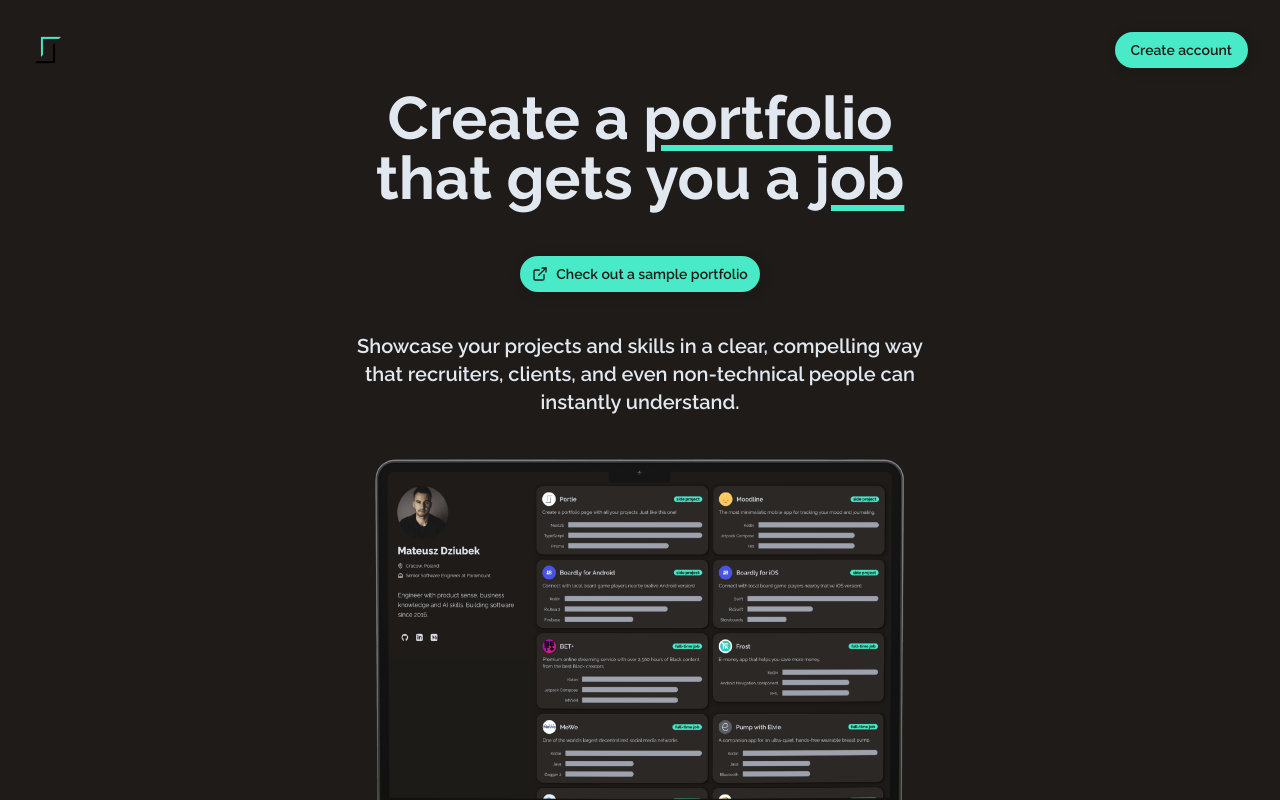
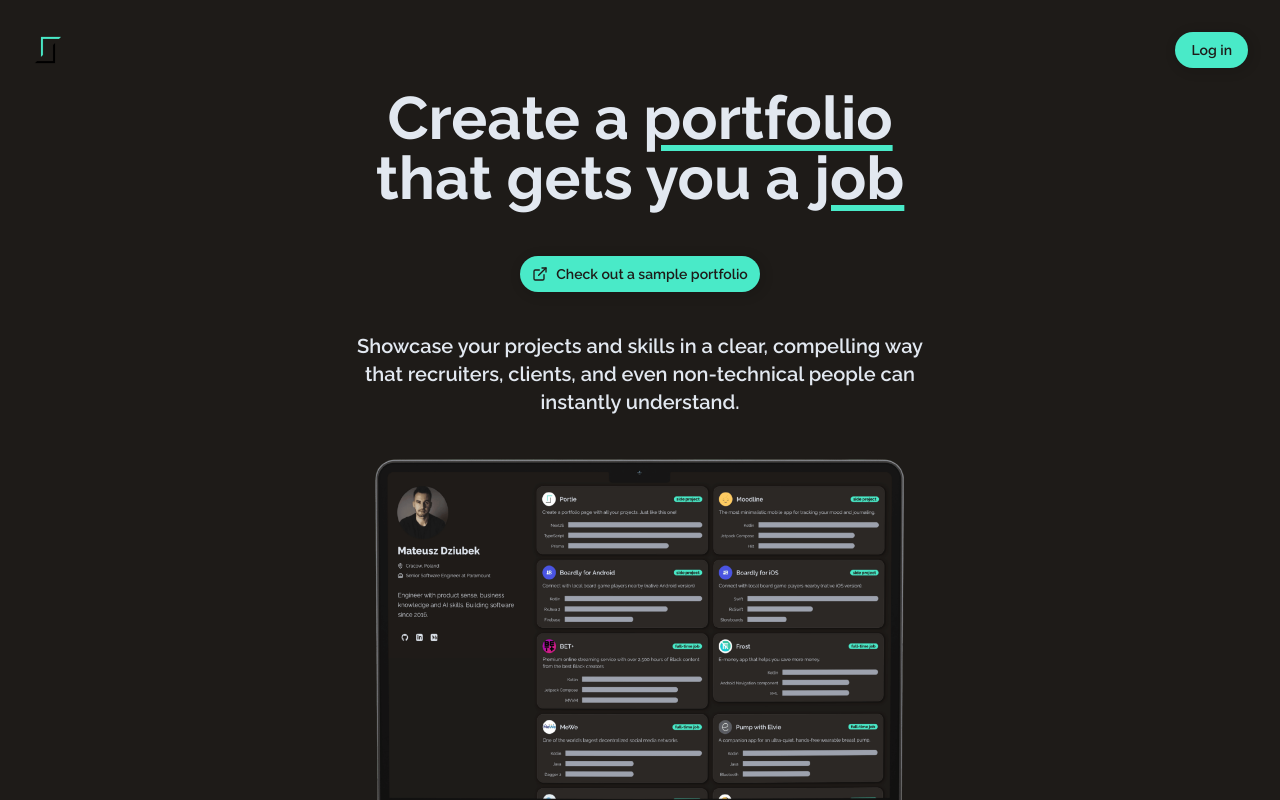
Before and after one commit to matdziu/portie, a Next.js app: page / in a window 1280 px wide. Shown: the top 800 px of the page. Built offline with nearby package versions, Linux system fonts and the light colour scheme; no server answers.

Commit message:
Change create account to login

```diff
--- a/src/components/home/home-view.tsx
+++ b/src/components/home/home-view.tsx
@@ -25,7 +25,7 @@ export default function HomeView({ isLoggedIn }: HomeViewProps) {
           </Button>
         ) : (
           <Button asChild>
-            <Link href="/sign-in">Create account</Link>
+            <Link href="/sign-in">Log in</Link>
           </Button>
         )}
       </div>
```
